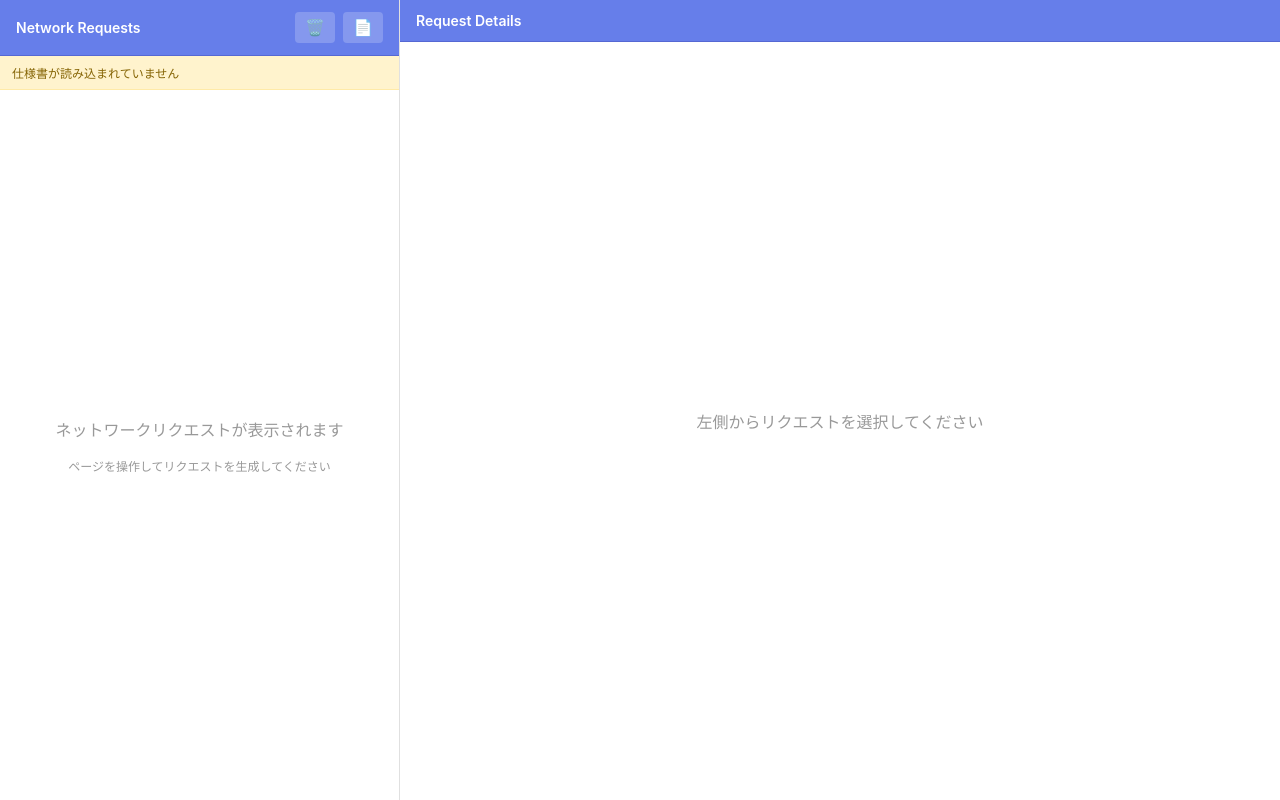
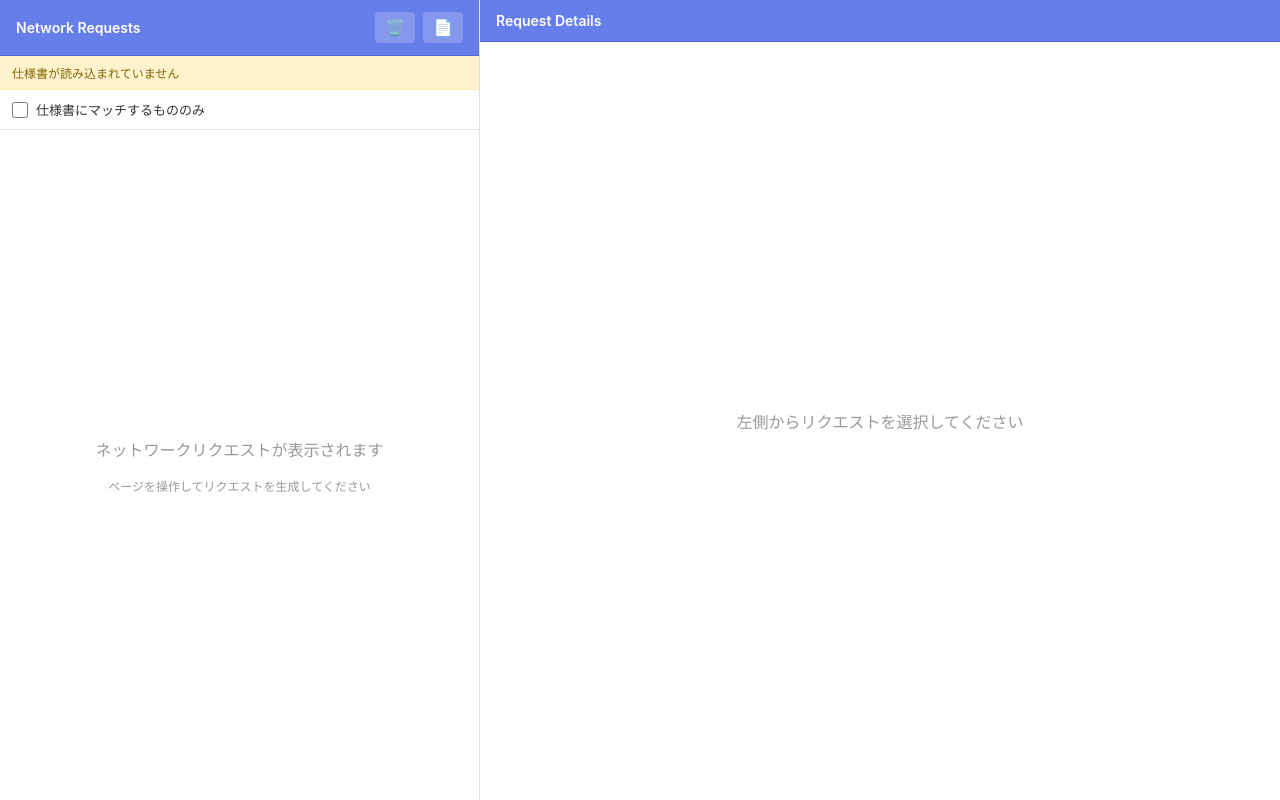
Before and after one commit to HoppingGanon/ValidDog, a website with bundled scripts: page panel.html in a window 1280 px wide. Both pictures are taken after a click on the button "🗑️". Built offline with nearby package versions, Linux system fonts and the light colour scheme; some packages are replaced by stand-ins of ours.

Commit message:
feature パスマッチしたもののみ絞り込めるように変更

```diff
--- a/panel.html
+++ b/panel.html
@@ -19,6 +19,12 @@
                 </div>
             </div>
             <div id="spec-info" class="spec-info">仕様書が読み込まれていません</div>
+            <div class="filter-controls">
+                <label class="filter-checkbox">
+                    <input type="checkbox" id="filter-matched-only">
+                    <span>仕様書にマッチするもののみ</span>
+                </label>
+            </div>
             <div class="request-list" id="request-list">
                 <div class="empty-state">
                     <p>ネットワークリクエストが表示されます</p>
--- a/src/panel.ts
+++ b/src/panel.ts
@@ -7,6 +7,7 @@ import { NetworkRequest, OpenAPISpec, ValidationResult } from './types';
 let currentSpec: OpenAPISpec | null = null;
 let requests: NetworkRequest[] = [];
 let selectedRequestId: string | null = null;
+let filterMatchedOnly = false;
 
 /**
  * 初期化
@@ -43,6 +44,15 @@ function setupEventListeners(): void {
   const clearBtn = document.getElementById('clear-btn');
   if (clearBtn) {
     clearBtn.addEventListener('click', clearRequests);
+  }
+
+  // フィルターチェックボックス
+  const filterCheckbox = document.getElementById('filter-matched-only') as HTMLInputElement;
+  if (filterCheckbox) {
+    filterCheckbox.addEventListener('change', (e) => {
+      filterMatchedOnly = (e.target as HTMLInputElement).checked;
+      updateRequestList();
+    });
   }
 }
 
@@ -260,18 +270,32 @@ function updateRequestList(): void {
   const listElement = document.getElementById('request-list');
   if (!listElement) return;
 
-  if (requests.length === 0) {
+  // フィルタリング
+  const filteredRequests = filterMatchedOnly
+    ? requests.filter(r => r.matched)
+    : requests;
+
+  if (filteredRequests.length === 0) {
+    if (requests.length > 0 && filterMatchedOnly) {
+      listElement.innerHTML = `
+        <div class="empty-state">
+          <p>仕様書にマッチするリクエストがありません</p>
+          <p class="small">フィルターを解除するか、仕様書を確認してください</p>
+        </div>
+      `;
+    } else {
       listElement.innerHTML = `
         <div class="empty-state">
           <p>ネットワークリクエストが表示されます</p>
           <p class="small">ページを操作してリクエストを生成してください</p>
         </div>
       `;
+    }
     return;
   }
 
   listElement.innerHTML = '';
-  requests.forEach(request => {
+  filteredRequests.forEach(request => {
     const item = createRequestItem(request);
     listElement.appendChild(item);
   });
--- a/src/pathMatcher.ts
+++ b/src/pathMatcher.ts
@@ -66,18 +66,20 @@ export function matchPath(
 }
 
 /**
- * OpenAPIのパスパターンを正規表現に変換
+ * OpenAPIのパスパターンを正規表現に変換（後方一致）
  * 例: /users/{userId} -> /users/([^/]+)
+ * /bbb/auth は /auth にマッチする
  */
 function pathPatternToRegex(pathPattern: string): RegExp {
   const regexPattern = pathPattern
     .replace(/\{[^}]+\}/g, '([^/]+)')
     .replace(/\//g, '\\/');
-  return new RegExp(`^${regexPattern}$`);
+  // 後方一致にするため、先頭の ^ を削除
+  return new RegExp(`${regexPattern}$`);
 }
 
 /**
- * パスパラメータを抽出
+ * パスパラメータを抽出（後方一致対応）
  */
 function extractPathParams(
   pathPattern: string,
@@ -99,6 +101,7 @@ function extractPathParams(
   const urlMatch = requestUrl.match(pathRegex);
 
   if (urlMatch && paramNames.length > 0) {
+    // 後方一致の場合、キャプチャグループのインデックスは変わらない
     paramNames.forEach((name, index) => {
       params[name] = urlMatch[index + 1];
     });
--- a/styles-panel.css
+++ b/styles-panel.css
@@ -20,8 +20,9 @@ body {
 
 /* 左パネル */
 .left-panel {
-    width: 400px;
-    min-width: 300px;
+    width: 50%;
+    max-width: 480px;
+    min-width: 240px;
     border-right: 1px solid #e0e0e0;
     display: flex;
     flex-direction: column;
@@ -31,6 +32,7 @@ body {
 /* 右パネル */
 .right-panel {
     flex: 1;
+    min-width: 240px;
     display: flex;
     flex-direction: column;
     background: #ffffff;
@@ -83,6 +85,32 @@ body {
     background: #d4edda;
     border-bottom-color: #c3e6cb;
     color: #155724;
+}
+
+/* フィルターコントロール */
+.filter-controls {
+    padding: 10px 12px;
+    background: #ffffff;
+    border-bottom: 1px solid #e0e0e0;
+}
+
+.filter-checkbox {
+    display: flex;
+    align-items: center;
+    gap: 8px;
+    font-size: 13px;
+    cursor: pointer;
+    user-select: none;
+}
+
+.filter-checkbox input[type="checkbox"] {
+    cursor: pointer;
+    width: 16px;
+    height: 16px;
+}
+
+.filter-checkbox span {
+    color: #333;
 }
 
 /* リクエスト一覧 */
@@ -159,6 +187,8 @@ body {
     white-space: nowrap;
     overflow: hidden;
     text-overflow: ellipsis;
+    max-width: 100%;
+    word-break: break-all;
 }
 
 .request-meta {
```
Lines whose indentation alone changed are shown as unchanged.
